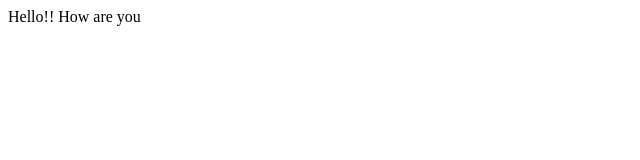
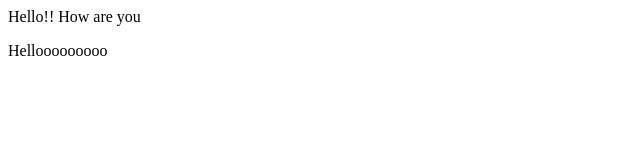
Before and after one commit to Mayank-091/LocalRepo, a plain HTML site: page index.html in a window 1280 px wide. Shown: the full height of the page, 0-640 px from the left. Drawn offline with Linux system fonts and the light colour scheme.

Commit message:
adding new features

```diff
--- a/index.html
+++ b/index.html
@@ -1 +1,2 @@
 <p>Hello!! How are you</p>
+<p>Hellooooooooo</p>
```
Also changed, not shown: 1 other file.
